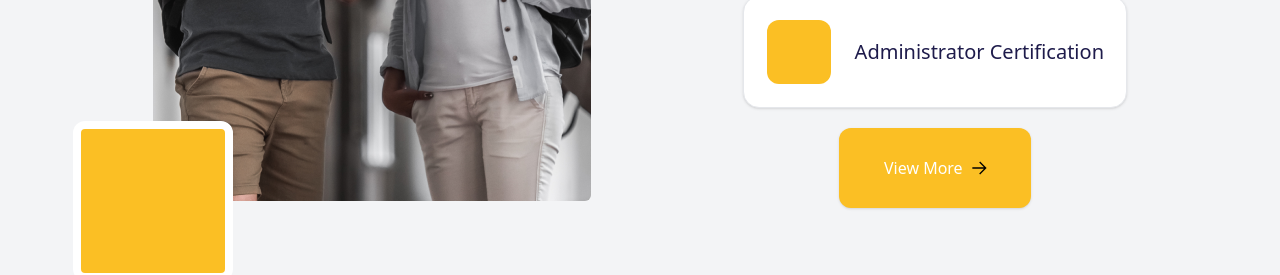
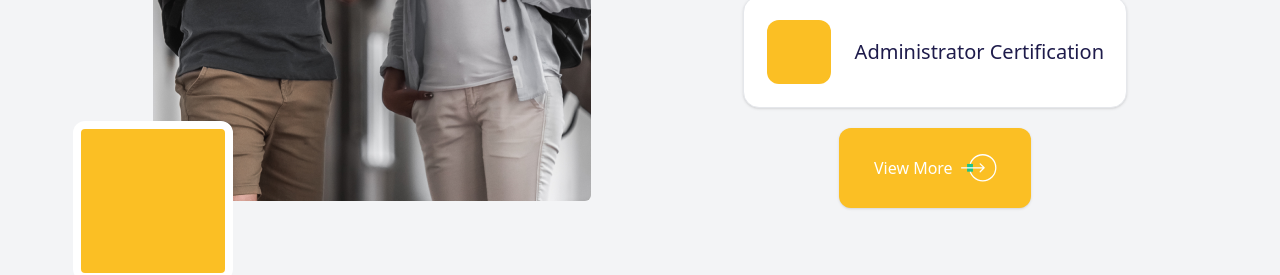
Before and after one commit to AnirudhaPatil-1/Principal-Portal, a React (Create React App) app: page / in a window 1280 px wide. Shown: the part 3720-3995 px from the top of the page. Built offline with nearby package versions, Linux system fonts and the light colour scheme; some icons are missing.

Commit message:
section added - certificate section added

```diff
--- a/src/components/Certifications.js
+++ b/src/components/Certifications.js
@@ -3,39 +3,35 @@ import StudentsImage from "../assets/studentsImage.png";
 import { FaCertificate } from "react-icons/fa6";
 import CertificationsCard from "../cards/CertificationsCard";
 
-import { GrLinkNext } from "react-icons/gr";
+import ViewMore from "../assets/ViewMore.svg";
 
 const Certifications = () => {
   return (
     <div className=" relative flex justify-evenly items-center py-24 bg-gray-100 ">
       <div className="relative">
-        <img
-          className=" rounded-md"
-          src={StudentsImage}
-          alt="studentimage"
-        />
+        <img className=" rounded-md" src={StudentsImage} alt="studentimage" />
         <div className=" absolute flex justify-center items-center w-40 h-40   bg-amber-400  rounded-xl -bottom-20 -left-20 border-white border-8">
-            <FaCertificate className="text-white  h-20 w-20" />
-      </div>
+          <FaCertificate className="text-white  h-20 w-20" />
+        </div>
       </div>
       <div className="flex flex-col justify-start items-center gap-5 ">
         <div className=" text-left text-gray-900 text-4xl font-semibold capitalize">
           Certifications
         </div>
-        <CertificationsCard/>
-        <CertificationsCard/>
-        <CertificationsCard/>
-        <div className=" w-48 h-20 bg-amber-400 rounded-xl shadow flex justify-center items-center text-emerald-white gap-2 ">
-            <div className="  Heading text-center text-white text-base font-medium capitalize">View More</div>
+        <CertificationsCard />
+        <CertificationsCard />
+        <CertificationsCard />
+        <div className="">
+          <div className=" w-48 h-20 bg-amber-400 rounded-xl shadow flex justify-center items-center text-emerald-white gap-2 ">
+            <div className="  Heading text-center text-white text-base font-medium capitalize">
+              View More
+            </div>
             <div>
-              <GrLinkNext className='w-38 h-38 text-white '/>
+              <img src={ViewMore} alt="view more" />
             </div>
+          </div>
+        </div>
       </div>
-      </div>
-
-
-
-
     </div>
   );
 };
```
